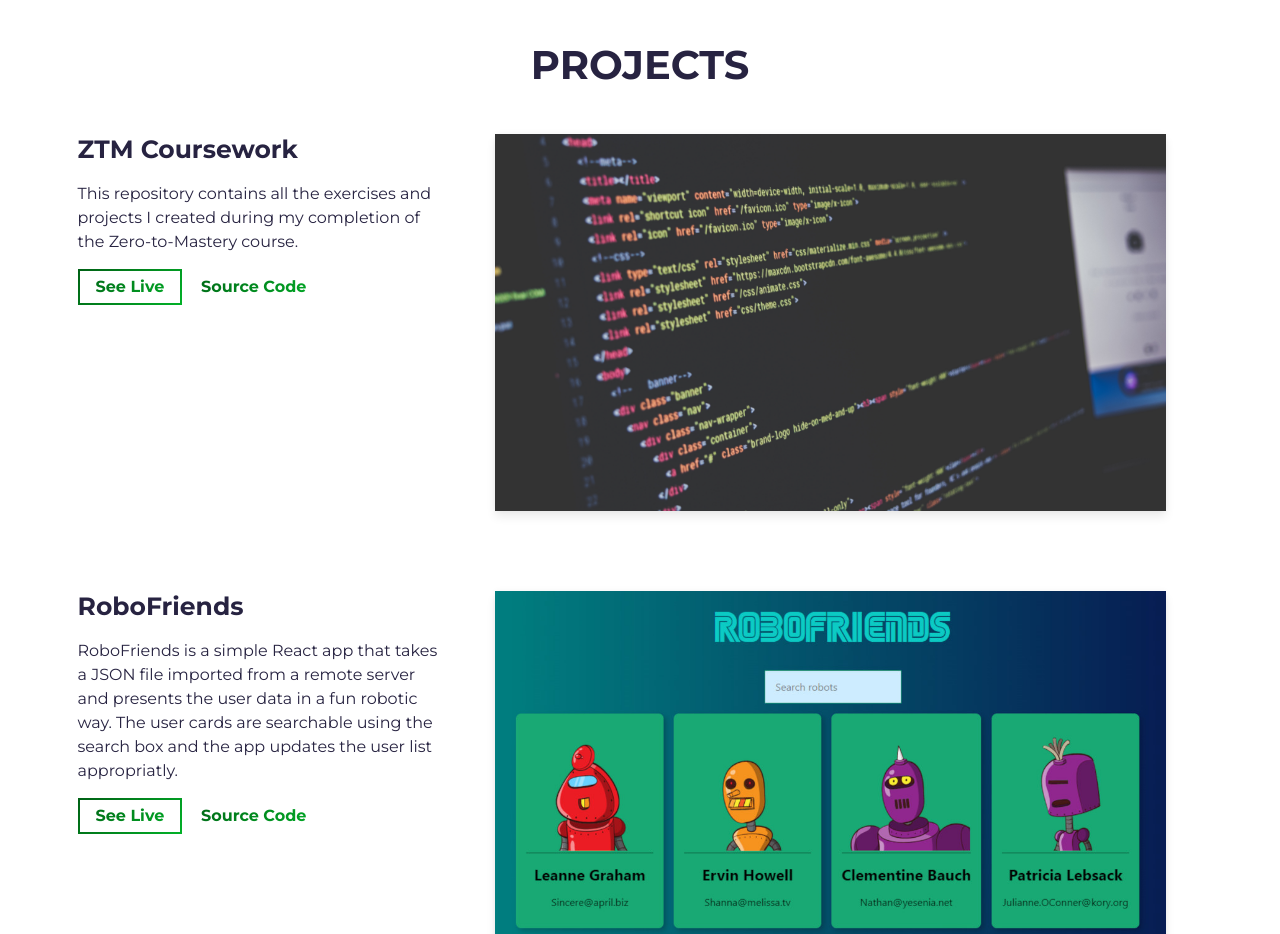
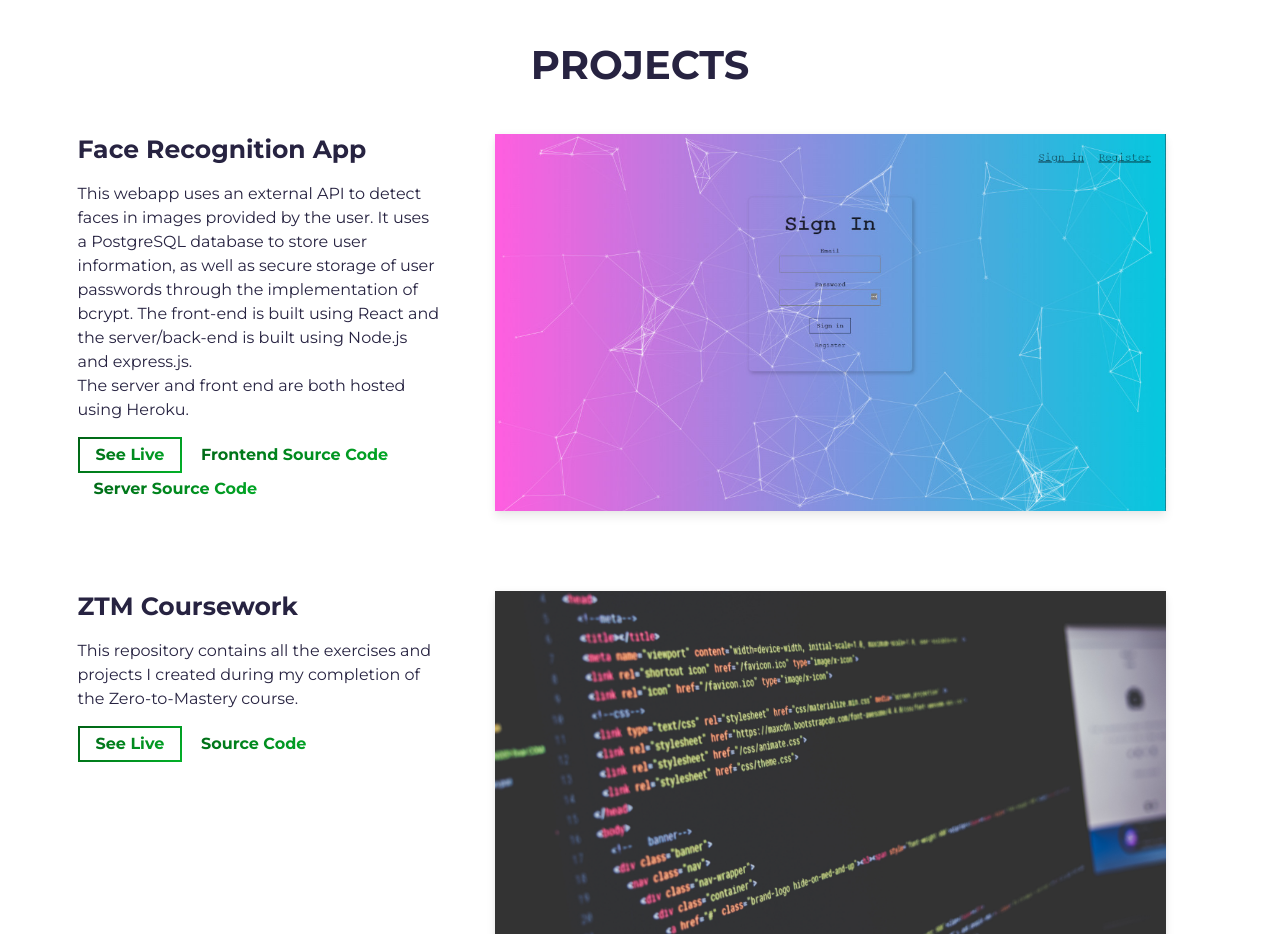
Before and after one commit to MartinBurton/My_Portfolio, a website built with Parcel: page src/index.html in a window 1280 px wide. Shown: the part 1380-2314 px from the top of the page. Built offline with nearby package versions, Linux system fonts and the light colour scheme.

Commit message:
Add Face Recog App

```diff
--- a/src/index.html
+++ b/src/index.html
@@ -109,6 +109,68 @@
       <div class="container">
         <div class="project-wrapper">
           <h2 class="section-title dark-blue-text">Projects</h2>
+
+          <!-- Notice: each .row is a project -->
+          <div class="row">
+            <div class="col-lg-4 col-sm-12">
+              <div class="project-wrapper__text load-hidden">
+                <h3 class="project-wrapper__text-title">Face Recognition App</h3>
+                <div>
+                  <p class="mb-4">
+                    This webapp uses an external API to detect faces in images provided by the user.
+                    It uses a PostgreSQL database to store user information, as well as secure storage of
+                    user passwords through the implementation of bcrypt. The front-end is built using React and
+                    the server/back-end is built using Node.js and express.js.<br>
+                    The server and front end are both hosted using Heroku.
+                  </p>
+                </div>
+                <a
+                  rel="noreferrer"
+                  target="_blank"
+                  class="cta-btn cta-btn--hero"
+                  href="https://mb-face-recog-app.herokuapp.com/"
+                >
+                  See Live
+                </a>
+                <a
+                  rel="noreferrer"
+                  target="_blank"
+                  class="cta-btn text-color-main"
+                  href="https://github.com/MartinBurton/face-recog-app"
+                >
+                  Frontend Source Code
+                </a>
+                <a
+                  rel="noreferrer"
+                  target="_blank"
+                  class="cta-btn text-color-main"
+                  href="https://github.com/MartinBurton/face-recog-server"
+                >
+                  Server Source Code
+                </a>
+              </div>
+            </div>
+            <div class="col-lg-8 col-sm-12">
+              <div class="project-wrapper__image load-hidden">
+                <a rel="noreferrer" href="https://mb-face-recog-app.herokuapp.com/" target="_blank">
+                  <div
+                    data-tilt
+                    data-tilt-max="4"
+                    data-tilt-glare="true"
+                    data-tilt-max-glare="0.5"
+                    class="thumbnail rounded js-tilt"
+                  >
+                    <img
+                      alt="Project Image"
+                      class="img-fluid"
+                      src="assets/FaceApp.jpg"
+                    />
+                  </div>
+                </a>
+              </div>
+            </div>
+          </div>
+          <!-- /END Project -->
 
           <!-- Notice: each .row is a project -->
           <div class="row">
```
Also changed, not shown: src/assets/FaceApp.jpg (added).
